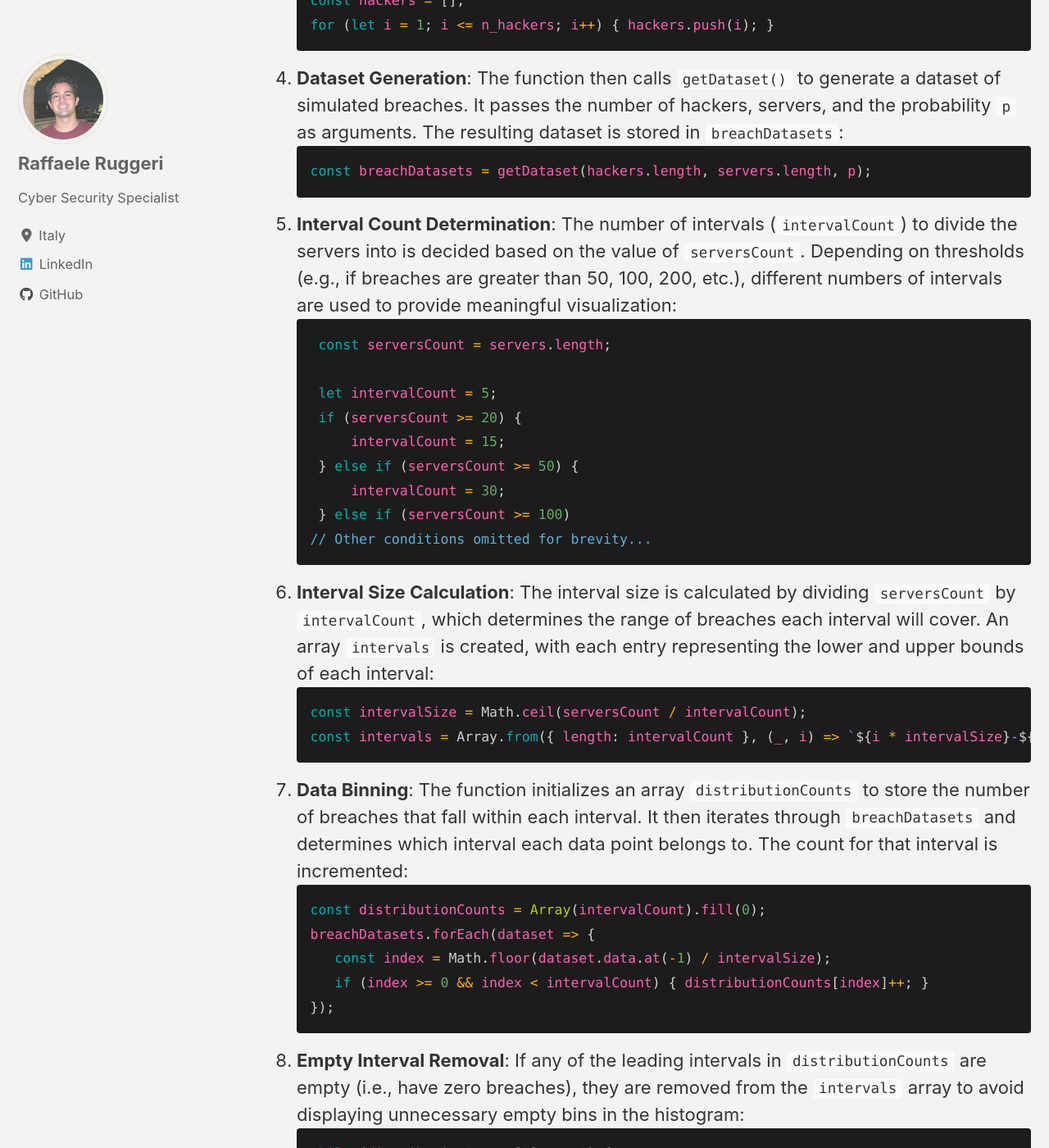
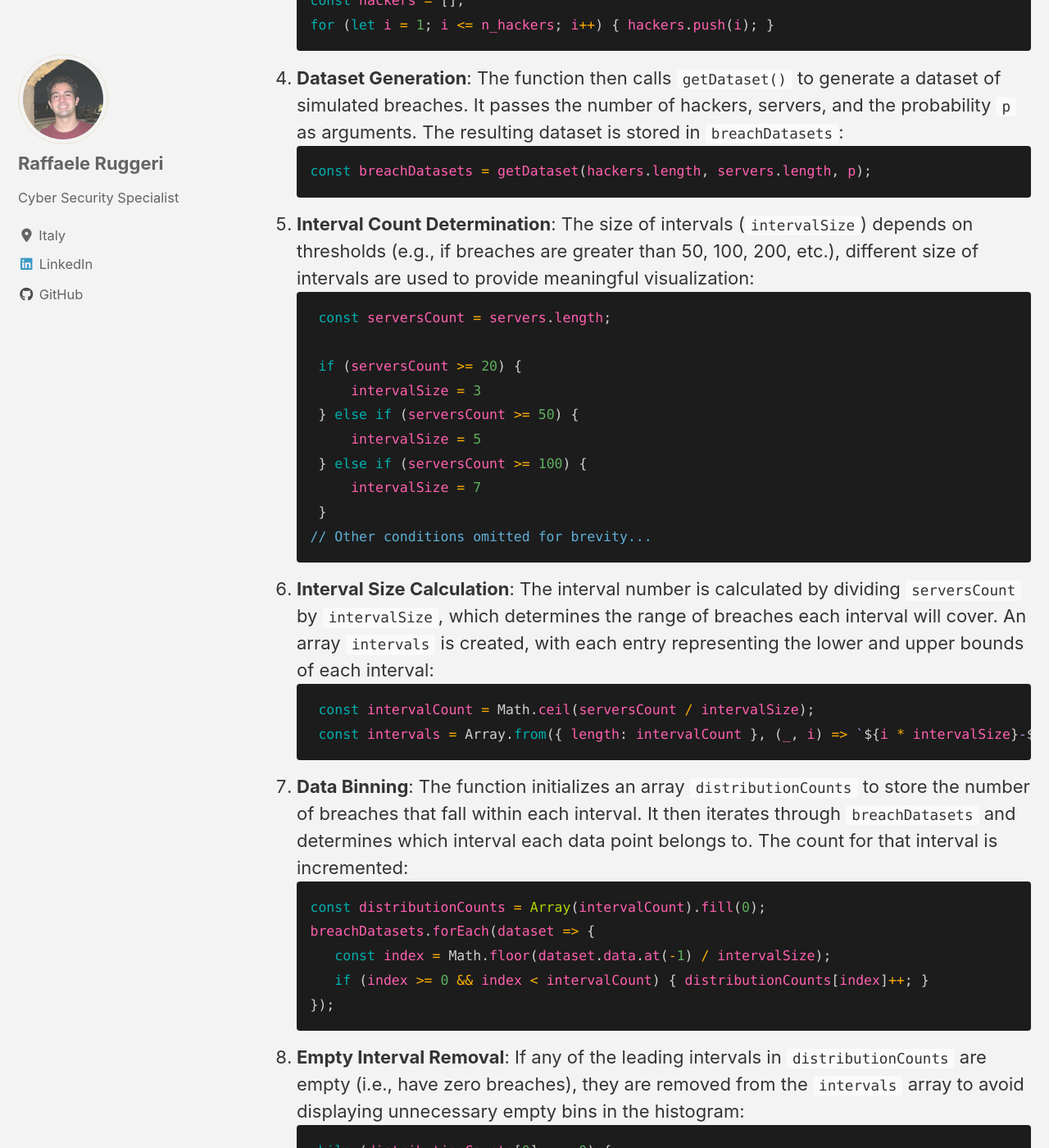
Before and after one commit to Raffo24/raffo24.github.io, a Jekyll site: the page built from _posts/statistics/2022-08-26-hw1.md, in a window 1280 px wide and 1400 px high, scrolled down 9770 px. Shown: the whole window at 82% size. Built offline with Jekyll 4.4.1, drawn with Linux system fonts in a browser that asks for light colours; cached includes are drawn as plain includes; nearby versions of some CDN libraries; formulas are drawn with MathJax 3.

Commit message:
Update 2022-08-26-hw1.md

````diff
--- a/_posts/statistics/2022-08-26-hw1.md
+++ b/_posts/statistics/2022-08-26-hw1.md
@@ -249,23 +249,24 @@ function generateGraphs() {
    const breachDatasets = getDataset(hackers.length, servers.length, p);
    ```
 
-5. **Interval Count Determination**: The number of intervals (`intervalCount`) to divide the servers into is decided based on the value of `serversCount`. Depending on thresholds (e.g., if breaches are greater than 50, 100, 200, etc.), different numbers of intervals are used to provide meaningful visualization:
-   ```javascript
+5. **Interval Count Determination**: The size of intervals (`intervalSize`) depends on thresholds (e.g., if breaches are greater than 50, 100, 200, etc.), different size of intervals are used to provide meaningful visualization:
+```javascript
     const serversCount = servers.length;
 
-    let intervalCount = 5;
     if (serversCount >= 20) {
-        intervalCount = 15;
+        intervalSize = 3
     } else if (serversCount >= 50) {
-        intervalCount = 30;
-    } else if (serversCount >= 100)
+        intervalSize = 5
+    } else if (serversCount >= 100) {
+        intervalSize = 7
+    }
    // Other conditions omitted for brevity...
 ```
 
-6. **Interval Size Calculation**: The interval size is calculated by dividing `serversCount` by `intervalCount`, which determines the range of breaches each interval will cover. An array `intervals` is created, with each entry representing the lower and upper bounds of each interval:
+6. **Interval Size Calculation**: The interval number is calculated by dividing `serversCount` by `intervalSize`, which determines the range of breaches each interval will cover. An array `intervals` is created, with each entry representing the lower and upper bounds of each interval:
    ```javascript
-   const intervalSize = Math.ceil(serversCount / intervalCount);
-   const intervals = Array.from({ length: intervalCount }, (_, i) => `${i * intervalSize}-${(i + 1) * intervalSize}`);
+    const intervalCount = Math.ceil(serversCount / intervalSize);
+    const intervals = Array.from({ length: intervalCount }, (_, i) => `${i * intervalSize}-${(i + 1) * intervalSize}`);
    ```
 
 7. **Data Binning**: The function initializes an array `distributionCounts` to store the number of breaches that fall within each interval. It then iterates through `breachDatasets` and determines which interval each data point belongs to. The count for that interval is incremented:
````
